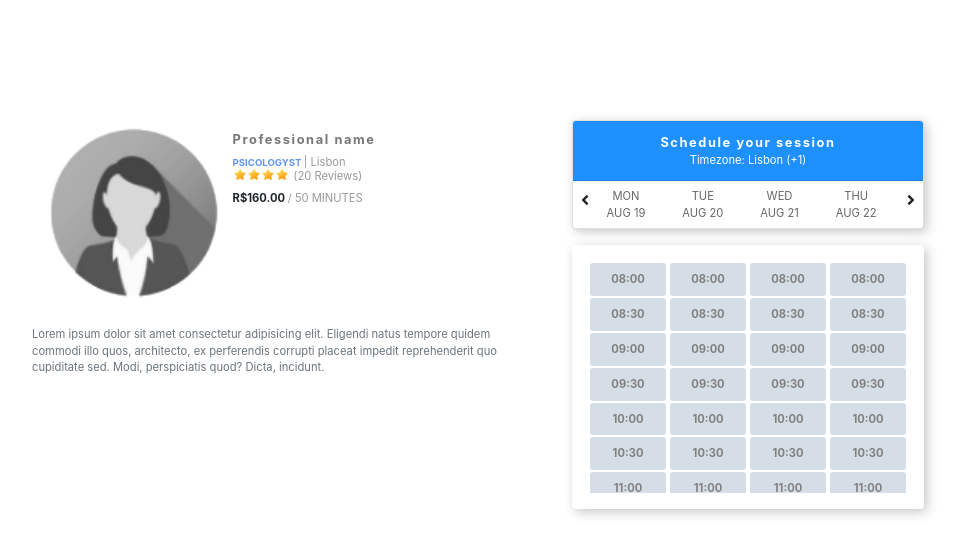
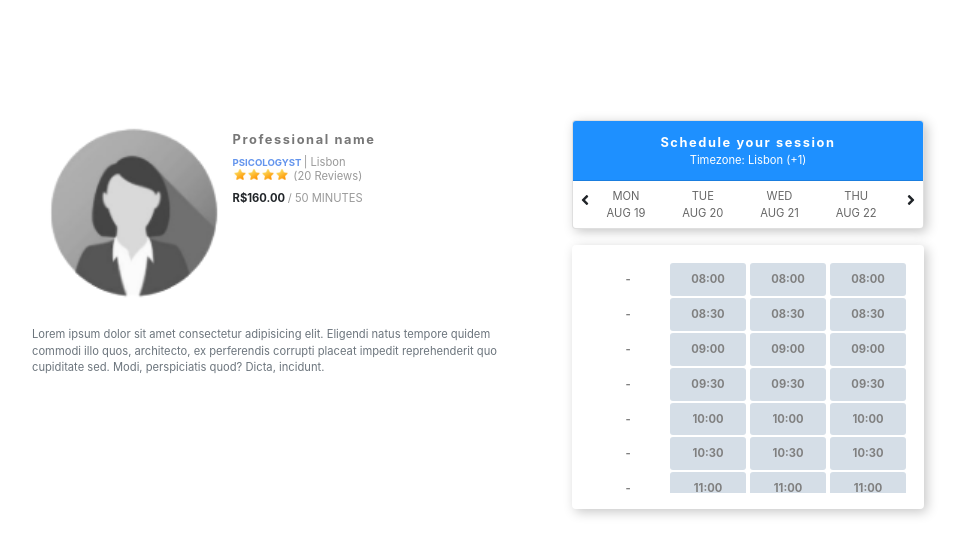
Before and after one commit to notreniev/zk-challenge, an Angular app: page /home in a window 1280 px wide. Shown: the top 554 px of the page, without its empty margins (83-1045 px from the left). Built offline with nearby package versions, Linux system fonts and the light colour scheme.

Commit message:
Finished design

```diff
--- a/src/app/schedule/schedule.component.css
+++ b/src/app/schedule/schedule.component.css
@@ -127,19 +127,16 @@
 
 .slot-free {
     text-align: center;
-    min-width: 3rem;
-    margin: 0.2rem;
-    padding: 0.5rem;
-    background-color: rgb(213, 222, 231);
+    padding: 0.5rem 0.1rem 0.5rem 0.1rem;
+    margin: 2px;
     color: grey;
     font-size: 0.7rem;
     font-weight: bold;
-    /* border-radius: 3px; */
-    /* border: solid 1px */
+    border-radius: 3px;
+    border: solid 0px
 }
 
 .slots-col {
-    /* margin-left: 0.5rem; */
     width: 5rem;
     margin-right: auto;
     margin-left: auto;
--- a/src/app/schedule/schedule.component.html
+++ b/src/app/schedule/schedule.component.html
@@ -50,8 +50,8 @@
                 <div class="slots-col ">
                     <div class=" col-sm slots-info">
                         <div *ngFor="let slot of schedule.content.slots; let i = index">
-                            <div [ngClass]="{'slot': slot.time != '-' , 'slot-free': slot.time == '-'}">
-                                {{slot.time}}
+                            <div [ngClass]="{'slot-free': slot.time != '-' , 'slot': slot.time == '-'}">
+                                -
                             </div>
                         </div>
                     </div>
```
